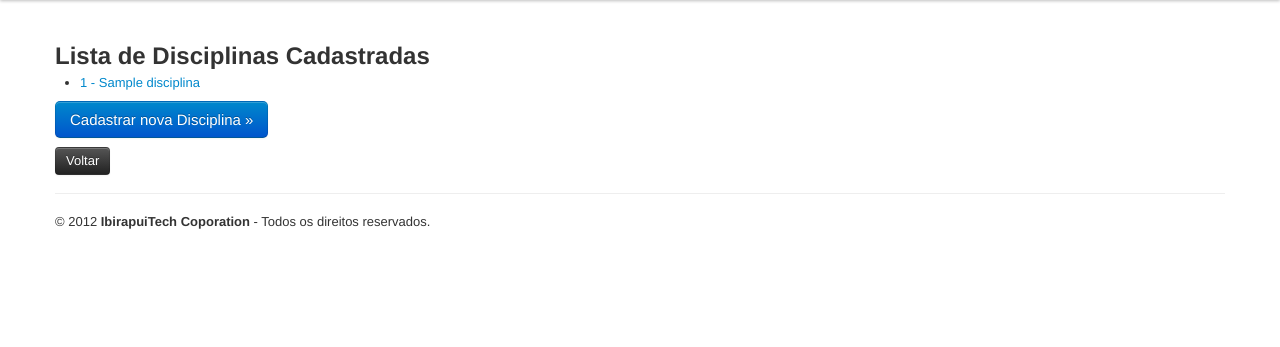
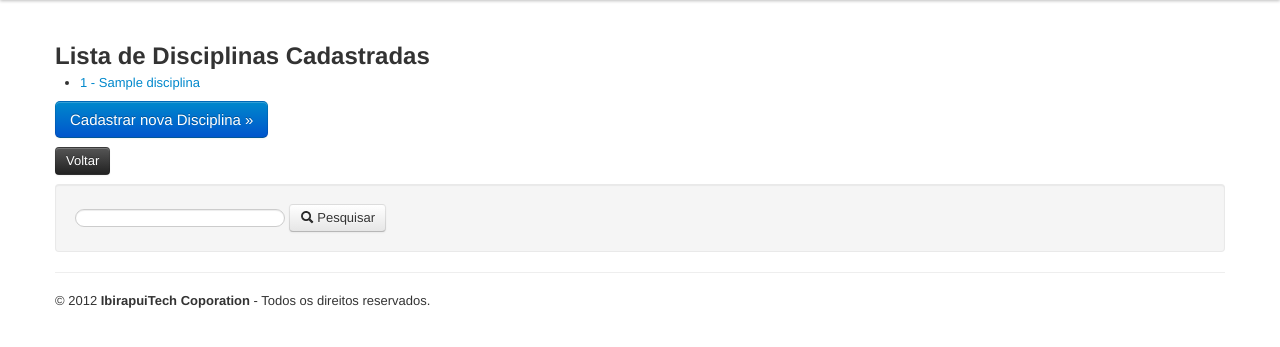
Before and after one commit to dextervip/rpv, a Django app: template GerenDisponibilidade/templates/disciplina/listaDisc.html in a window 1280 px wide. Shown: the part 40-387 px from the top of the page. Run offline with Django 3.2, Linux system fonts and the light colour scheme; the template is opened without the code that fills it: most values are stand-ins (such as "Sample title", 1, 10 or a date in 2020); parts of the project's set-up code (start-up, migrations or seed data) failed here and were passed over; some libraries are stand-ins or nearby versions.

Commit message:
algumas modificações... novos itens de interface;

```diff
--- a/GerenDisponibilidade/disciplinas/models.py
+++ b/GerenDisponibilidade/disciplinas/models.py
@@ -5,7 +5,7 @@ from django.db import models
 
 class newDisciplina(models.Model):
 
-    titulo = models.CharField(max_length = 150, unique = True)
+    nome = models.CharField(max_length = 150, unique = True)
     ementa = models.TextField()
     #Sera uma listagem com os Cursos ja cadastrados, uma especie de checkBos para selecionar
     curso = models.CharField(max_length = 100)
--- a/GerenDisponibilidade/disciplinas/views.py
+++ b/GerenDisponibilidade/disciplinas/views.py
@@ -5,6 +5,7 @@ from django.template import RequestContext
 
 from models import newDisciplina, compleDisci
 from forms import FormNewDisciplina, FormDadosDisci
+import disciplinas
 
 
 def lista(request):
@@ -55,5 +56,8 @@ def removerDiscip(request):
     pass
 
 
-def pesquisaDiscip(request):
+def pesquisaDiscip(request, paramPesq):
+
+    resultPesq = newDisciplina.objects.filter(nome__istartswitch="paramPesq").order_by("nome")
+    #return render_to_response()
     pass
--- a/GerenDisponibilidade/templates/disciplina/listaDisc.html
+++ b/GerenDisponibilidade/templates/disciplina/listaDisc.html
@@ -7,7 +7,7 @@
 <ul>
 	{% for disciplina in lista_disciplinas %}
 	<li>
-		<a href="/disciplina/{{ disciplina.id }}/">{{ disciplina.id }} - {{ disciplina.titulo }}</a>
+		<a href="/disciplina/{{ disciplina.id }}/">{{ disciplina.id }} - {{ disciplina.nome }}</a>
 	</li>
 	{% empty %}
 	<li>
@@ -23,4 +23,12 @@
 	<a href="/" class="btn btn-inverse">Voltar</a>
 </p>
 
+<form class="well form-search">
+	<input type="text" class="input-large search-query">
+
+	<button type="submit" class="btn">
+		<i class="icon-search" ></i> Pesquisar
+	</button>
+</form>
+
 {% endblock %}
```
